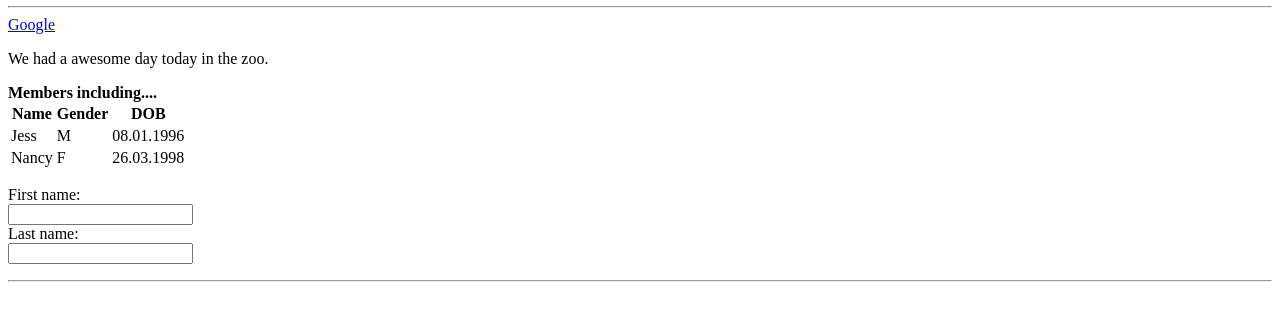
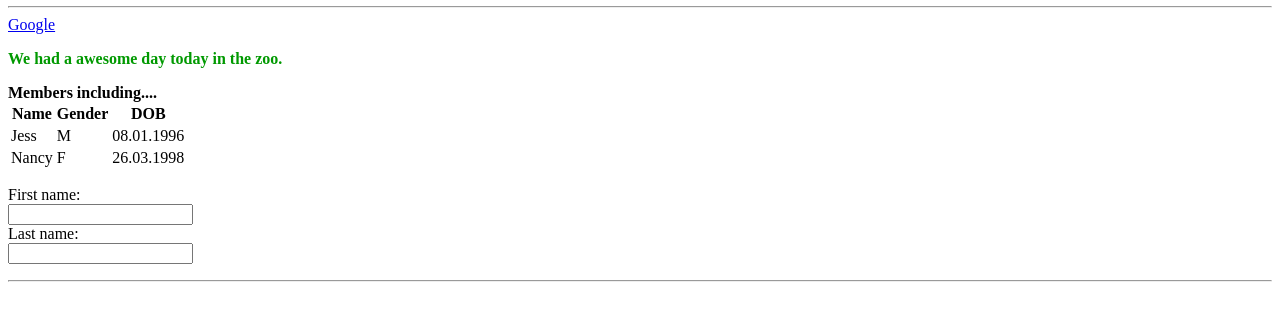
Before and after one commit to Elmaqoo/Week-1, a plain HTML site: page indexwithinternalcss.html in a window 1280 px wide. Shown: the part 176-496 px from the top of the page. Drawn offline with Linux system fonts and the light colour scheme.

Commit message:
Update indexwithinternalcss.html

```diff
--- a/indexwithinternalcss.html
+++ b/indexwithinternalcss.html
@@ -20,8 +20,8 @@
     <HR>
     <a href="https://www.google.com/">Google</a>
 
-
-    <P> We had a awesome day today in the zoo.
+    <div class="main"></div>
+    <P class = primary> We had a awesome day today in the zoo.
 
         <script>
             let d = new Date();
```
